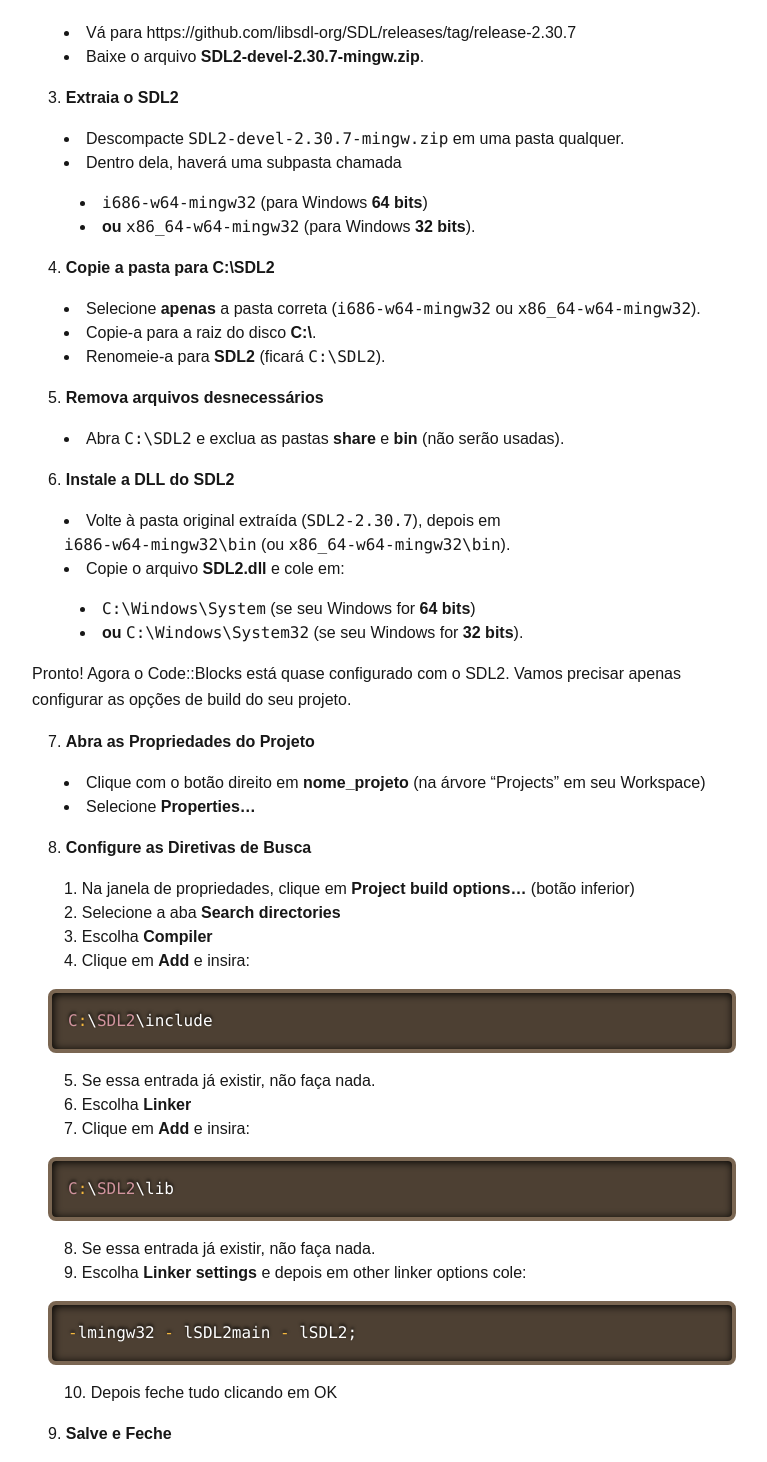
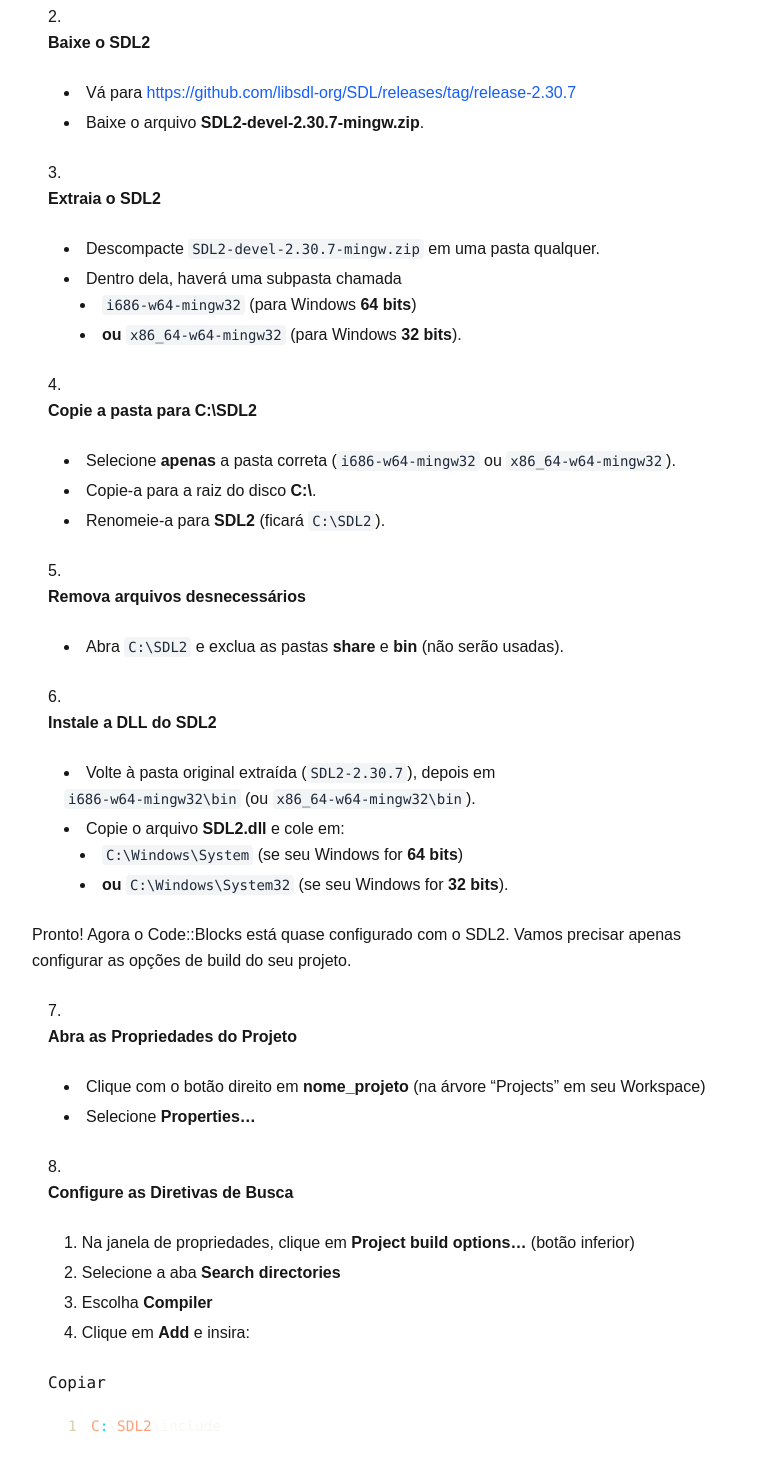
Before and after one commit to phricardo/blog.phricardo.com, a Next.js app: page /articles/como-instalar-sdl-codeblocks-windows in a window 1280 px wide. Shown: the part 540-2002 px from the top of the page, without its empty margins (256-1023 px from the left). Built offline with nearby package versions, Linux system fonts and the light colour scheme.

Commit message:
feat: add MdContent

```diff
--- a/package.json
+++ b/package.json
@@ -23,6 +23,7 @@
     "remark-gfm": "^4.0.1",
     "remark-parse": "^11.0.0",
     "remark-rehype": "^11.1.2",
+    "sass": "^1.88.0",
     "unified": "^11.0.5"
   },
   "devDependencies": {
--- a/public/articles/como-instalar-sdl-codeblocks-windows.md
+++ b/public/articles/como-instalar-sdl-codeblocks-windows.md
@@ -6,11 +6,9 @@
 authorImage: https://github.com/phricardo.png
 ---
 
-### Instalação da biblioteca SDL no Code::Blocks + Windows
+# Instalação da biblioteca SDL no Code::Blocks + Windows
 
 A seguir, explico como instalar a biblioteca SDL em ambientes Windows, com recomendações e links úteis.
-
----
 
 1. **Instale o Code::Blocks**
 
--- a/src/app/globals.css
+++ b/src/app/globals.css
@@ -10,32 +10,3 @@
   color: var(--foreground);
   font-family: Arial, Helvetica, sans-serif;
 }
-
-@layer components {
-  .markdown-content h1 {
-    @apply mt-8 text-2xl leading-tight;
-  }
-  .markdown-content h2 {
-    @apply mt-6 text-xl;
-  }
-  .markdown-content p {
-    @apply my-4 leading-relaxed;
-  }
-  .markdown-content ul {
-    @apply list-disc list-inside my-4;
-  }
-  .markdown-content ol {
-    @apply list-decimal list-inside my-4;
-  }
-  .markdown-content ul li,
-  .markdown-content ol li {
-    @apply ml-4;
-  }
-  .markdown-content ol li > p,
-  .markdown-content ul li > p {
-    @apply inline m-0;
-  }
-  .markdown-content blockquote {
-    @apply border-l-4 border-gray-300 pl-4 italic my-4;
-  }
-}
--- a/src/components/ArticleContent.tsx
+++ b/src/components/ArticleContent.tsx
@@ -6,6 +6,7 @@
 import Markdown from "react-markdown";
 import { Prism as SyntaxHighlighter } from "react-syntax-highlighter";
 import { dark } from "react-syntax-highlighter/dist/esm/styles/prism";
+import MdContent from "./MdContent";
 
 export default function ArticleContent({
   title,
@@ -80,32 +81,7 @@
           </div>
         </header>
 
-        <article className="markdown-content ">
-          <Markdown
-            children={markdown}
-            components={{
-              code(props) {
-                const { children, className, node, ...rest } = props;
-                const { ref: _ref, key: _key, ...restProps } = rest as any;
-                const match = /language-(\w+)/.exec(className || "");
-                return match ? (
-                  <SyntaxHighlighter
-                    {...restProps}
-                    PreTag="div"
-                    language={match[1]}
-                    style={dark}
-                  >
-                    {String(children).replace(/\n$/, "")}
-                  </SyntaxHighlighter>
-                ) : (
-                  <code {...rest} className={className}>
-                    {children}
-                  </code>
-                );
-              },
-            }}
-          />
-        </article>
+        <MdContent markdown={markdown} />
       </div>
     </main>
   );
--- /dev/null
+++ b/src/components/MdContent.tsx
@@ -0,0 +1,188 @@
+"use client";
+
+import React, { useState } from "react";
+import ReactMarkdown from "react-markdown";
+import remarkGfm from "remark-gfm";
+import { Prism as SyntaxHighlighter } from "react-syntax-highlighter";
+import { a11yDark } from "react-syntax-highlighter/dist/cjs/styles/prism";
+
+interface MdContentProps {
+  markdown: string;
+  className?: string;
+}
+
+const CodeBlock: React.FC<{ language: string; value: string }> = ({
+  language,
+  value,
+}) => {
+  const [copied, setCopied] = useState(false);
+  const handleCopy = () => {
+    navigator.clipboard.writeText(value);
+    setCopied(true);
+    setTimeout(() => setCopied(false), 2000);
+  };
+  return (
+    <div className="code-block">
+      <button
+        onClick={handleCopy}
+        aria-label={copied ? "Copiado" : "Copiar código"}
+        title={copied ? "Copiado" : "Copiar código"}
+      >
+        {copied ? "Copiado!" : "Copiar"}
+      </button>
+      <SyntaxHighlighter
+        style={a11yDark as unknown as { [key: string]: React.CSSProperties }}
+        language={language}
+        PreTag="div"
+        customStyle={{
+          margin: 0,
+          backgroundColor: "transparent",
+          padding: "1.25rem",
+          fontSize: "0.9rem",
+          borderRadius: "0.5rem",
+        }}
+        showLineNumbers
+      >
+        {value}
+      </SyntaxHighlighter>
+    </div>
+  );
+};
+
+export default function MdContent({
+  markdown,
+  className = "",
+}: MdContentProps): React.ReactElement {
+  const P: React.FC<
+    React.HTMLAttributes<HTMLParagraphElement> & { node?: any }
+  > = ({ children, ...props }) => (
+    <p className="mb-6 leading-relaxed" {...props}>
+      {children}
+    </p>
+  );
+
+  const Ul: React.FC<React.HTMLAttributes<HTMLUListElement>> = ({
+    children,
+    ...props
+  }) => (
+    <ul className="list-disc list-inside mb-6 pl-4 space-y-2" {...props}>
+      {children}
+    </ul>
+  );
+
+  const Ol: React.FC<React.HTMLAttributes<HTMLOListElement>> = ({
+    children,
+    ...props
+  }) => (
+    <ol className="list-decimal list-inside mb-6 pl-4 space-y-2" {...props}>
+      {children}
+    </ol>
+  );
+
+  const Li: React.FC<React.LiHTMLAttributes<HTMLLIElement>> = ({
+    children,
+    ...props
+  }) => (
+    <li className="leading-relaxed mb-1" {...props}>
+      {children}
+    </li>
+  );
+
+  const H1: React.FC<React.HTMLAttributes<HTMLHeadingElement>> = ({
+    children,
+    ...props
+  }) => <h1 {...props}>{children}</h1>;
+
+  const H2: React.FC<React.HTMLAttributes<HTMLHeadingElement>> = ({
+    children,
+    ...props
+  }) => <h2 {...props}>{children}</h2>;
+
+  const H3: React.FC<React.HTMLAttributes<HTMLHeadingElement>> = ({
+    children,
+    ...props
+  }) => <h3 {...props}>{children}</h3>;
+
+  const H4: React.FC<React.HTMLAttributes<HTMLHeadingElement>> = ({
+    children,
+    ...props
+  }) => (
+    <h4 className="text-xl font-bold mt-6 mb-3 text-gray-900" {...props}>
+      {children}
+    </h4>
+  );
+
+  const Hr: React.FC<React.HTMLAttributes<HTMLHRElement>> = (props) => (
+    <hr className="border-t border-gray-300 my-8" {...props} />
+  );
+
+  const A: React.FC<React.AnchorHTMLAttributes<HTMLAnchorElement>> = ({
+    children,
+    ...props
+  }) => (
+    <a
+      className="text-blue-600 hover:underline font-medium"
+      {...props}
+      target="_blank"
+      rel="noopener noreferrer"
+    >
+      {children}
+    </a>
+  );
+
+  const Blockquote: React.FC<
+    React.BlockquoteHTMLAttributes<HTMLQuoteElement>
+  > = ({ children, ...props }) => (
+    <blockquote {...props}>{children}</blockquote>
+  );
+
+  const Table: React.FC<React.TableHTMLAttributes<HTMLTableElement>> = ({
+    children,
+    ...props
+  }) => (
+    <div className="overflow-x-auto">
+      <table {...props}>{children}</table>
+    </div>
+  );
+
+  return (
+    <div className={`markdown-body ${className}`}>
+      <ReactMarkdown
+        remarkPlugins={[remarkGfm]}
+        components={{
+          p: P,
+          ul: Ul,
+          ol: Ol,
+          li: Li,
+          h1: H1,
+          h2: H2,
+          h3: H3,
+          h4: H4,
+          hr: Hr,
+          a: A,
+          blockquote: Blockquote,
+          table: Table,
+          code: ({ inline, className, children, ...props }: any) => {
+            const match = /language-(\w+)/.exec(className || "");
+            const codeString = String(children).replace(/\n$/, "");
+
+            if (!inline && match) {
+              return <CodeBlock language={match[1]} value={codeString} />;
+            }
+
+            return (
+              <code
+                className="bg-gray-100 text-gray-800 rounded px-1 py-0.5 font-mono text-sm"
+                {...props}
+              >
+                {children}
+              </code>
+            );
+          },
+        }}
+      >
+        {markdown}
+      </ReactMarkdown>
+    </div>
+  );
+}
```
Also changed, not shown: 1 other file (tests, documents, lock files or other folders).
